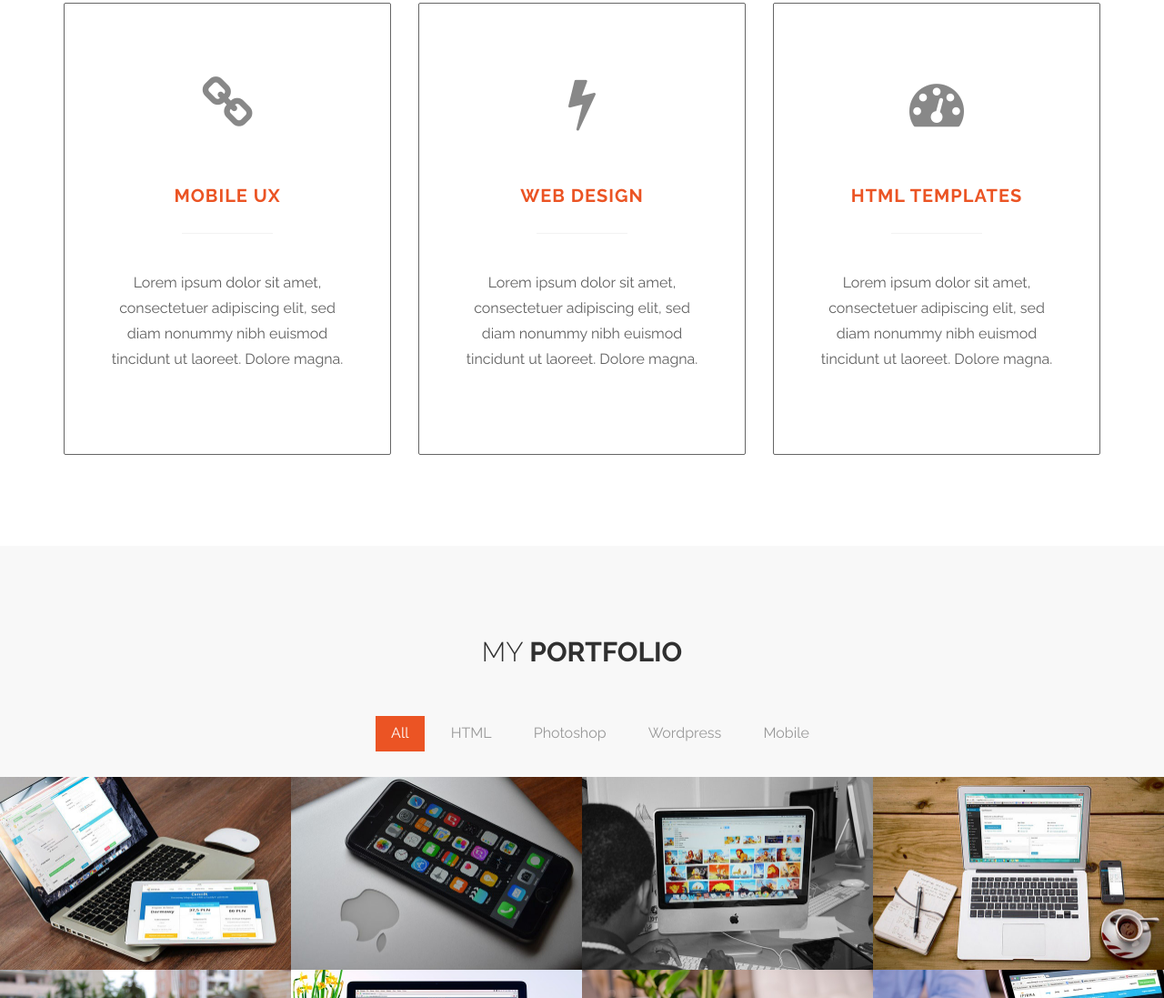
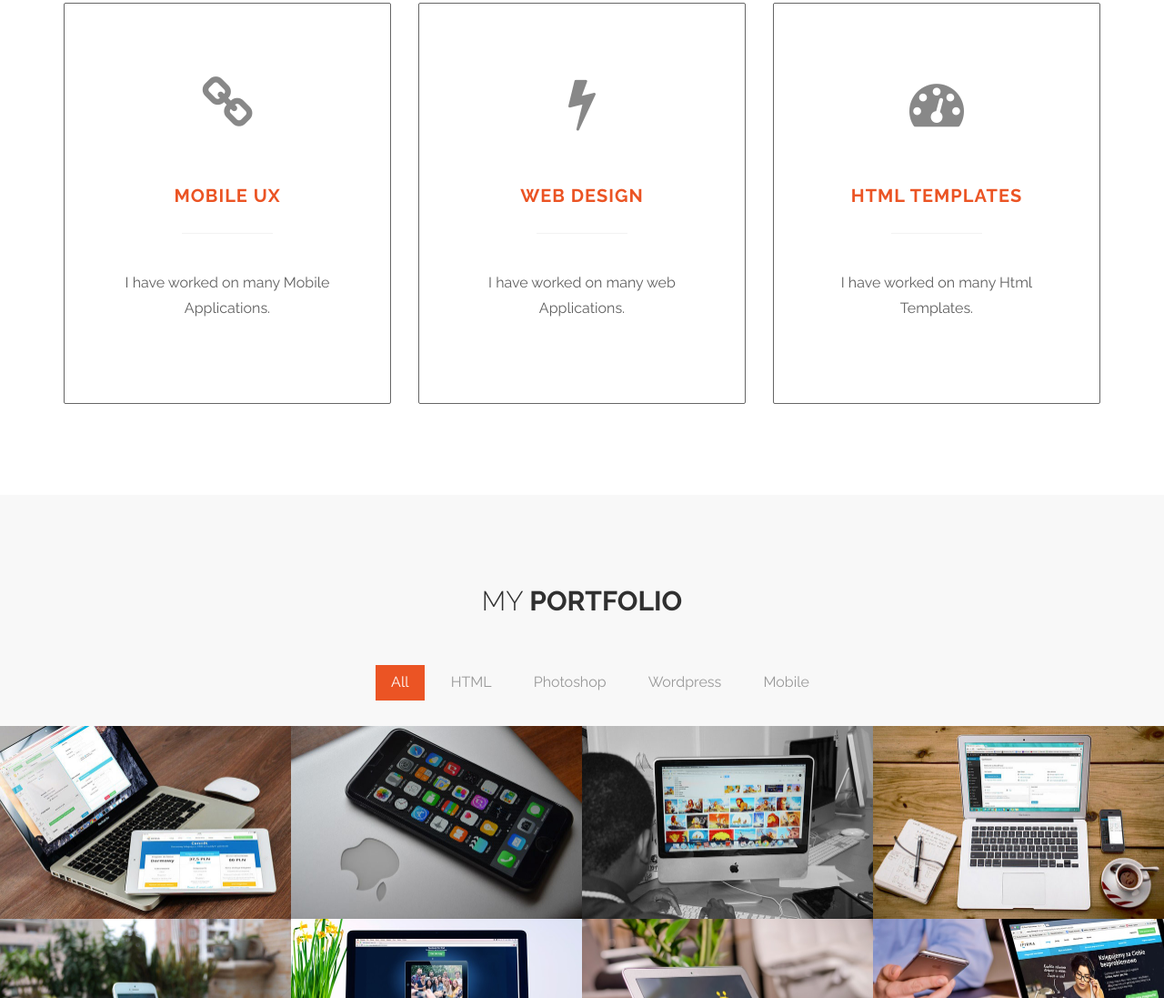
Before and after one commit to Nallapuneni-Govardhini/owner.Nallapuneni-Govardhini.github.io, a plain HTML site: page index.html in a window 1280 px wide. Shown: the part 1033-2130 px from the top of the page at 91% size. Drawn offline with Linux system fonts and the light colour scheme.

Commit message:
Update index.html

```diff
--- a/index.html
+++ b/index.html
@@ -79,7 +79,7 @@ https://templatemo.com/tm-464-ultra-profile
 						<i class="fa fa-link"></i>
 						<h3 class="text-uppercase tm-work-h3">Mobile UX</h3>
 						<hr>
-						<p>Lorem ipsum dolor sit amet, consectetuer adipiscing elit, sed diam nonummy nibh euismod tincidunt ut laoreet. Dolore magna.</p>
+						<p>I have worked on many Mobile Applications.</p>
 					</div>
 				</div>
 				<div class="col-md-4 col-sm-4">
@@ -87,7 +87,7 @@ https://templatemo.com/tm-464-ultra-profile
 						<i class="fa fa-flash"></i>
 						<h3 class="text-uppercase tm-work-h3">Web Design</h3>
 						<hr>
-						<p>Lorem ipsum dolor sit amet, consectetuer adipiscing elit, sed diam nonummy nibh euismod tincidunt ut laoreet. Dolore magna.</p>
+						<p>I have worked on many web Applications.</p>
 					</div>
 				</div>
 				<div class="col-md-4 col-sm-4">
@@ -95,7 +95,7 @@ https://templatemo.com/tm-464-ultra-profile
 						<i class="fa fa-dashboard"></i>
 						<h3 class="text-uppercase tm-work-h3">HTML Templates</h3>
 						<hr>
-						<p>Lorem ipsum dolor sit amet, consectetuer adipiscing elit, sed diam nonummy nibh euismod tincidunt ut laoreet. Dolore magna.</p>
+						<p>I have worked on many Html Templates.</p>
 					</div>
 				</div>
 			</div>
@@ -173,7 +173,7 @@ https://templatemo.com/tm-464-ultra-profile
 										<img src="images/portfolio-img6.jpg" class="fluid-img" alt="portfolio img">
 										<div class="portfolio-overlay">
 											<h3 class="portfolio-item-title">UX Design</h3>
-											<p>Lorem ipsum dolor sit amet, consectetuer adipiscing elit, sed diam nonumm.</p>
+											<p></p>
 										</div>
 									</div>
 								</div>
@@ -182,7 +182,7 @@ https://templatemo.com/tm-464-ultra-profile
 										<img src="images/portfolio-img7.jpg" class="fluid-img" alt="portfolio img">
 										<div class="portfolio-overlay">
 											<h3 class="portfolio-item-title">UX Design</h3>
-											<p>Lorem ipsum dolor sit amet, consectetuer adipiscing elit, sed diam nonumm.</p>
+											<p></p>
 										</div>
 									</div>
 								</div>
```
